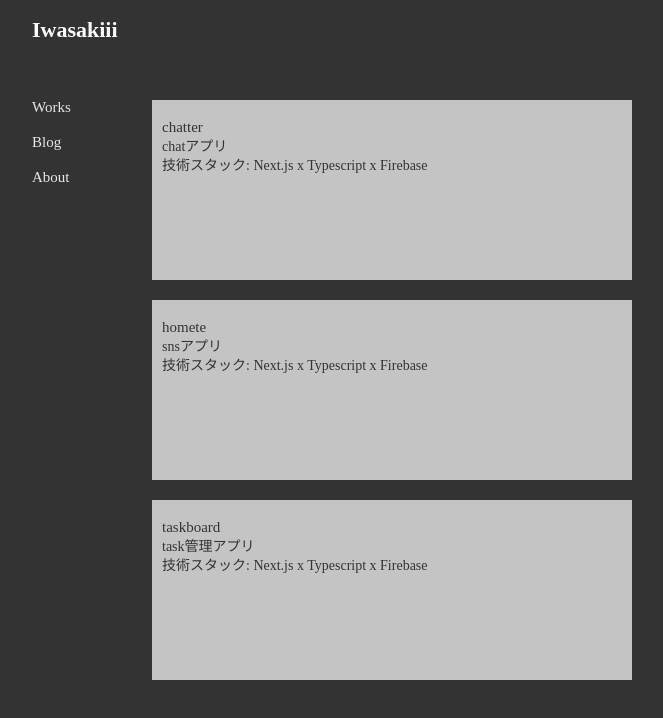
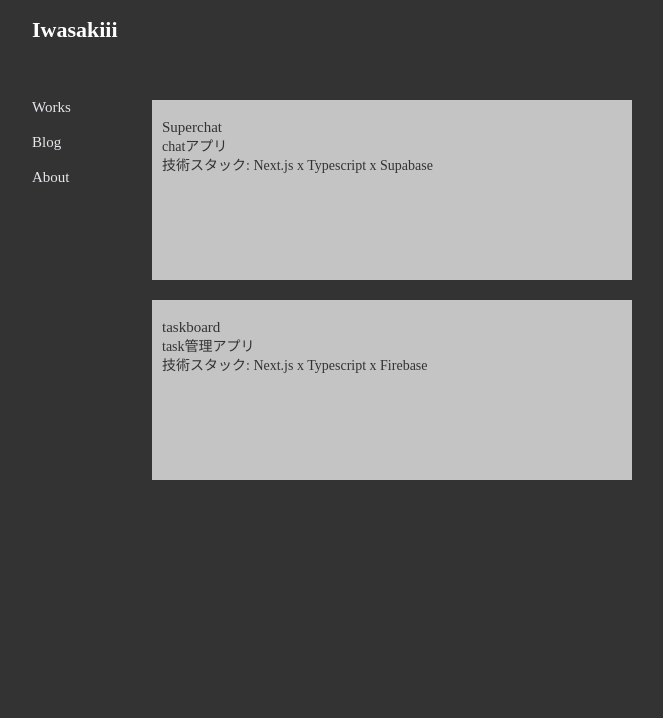
Before and after one commit to Yoshiyuki-Iwasaki/iwasakiii, a Next.js app: page /works in a window 1280 px wide. Shown: the top 718 px of the page, without its empty margins (308-971 px from the left). Built offline with nearby package versions, Linux system fonts and the light colour scheme; no server answers.

Commit message:
fix work page.

```diff
--- a/src/pages/works/index.tsx
+++ b/src/pages/works/index.tsx
@@ -1,7 +1,7 @@
-import React from 'react'
+import React from 'react';
 import Layout from '../../components/module/Layout';
-import Link from 'next/link'
-import styled from "styled-components";
+import Link from 'next/link';
+import styled from 'styled-components';
 
 const Works = () => {
   return (
@@ -9,30 +9,15 @@ const Works = () => {
       <List>
         <ListItem>
           <Link
-            href="https://chatter-197df.web.app/"
-            as="https://chatter-197df.web.app/"
+            href="superchat256864.vercel.app/"
+            as="superchat256864.vercel.app/"
             passHref
           >
             <Inner>
               <TextArea>
-                <Title>chatter</Title>
+                <Title>Superchat</Title>
                 <Description>chatアプリ</Description>
-                <Comment>技術スタック: Next.js x Typescript x Firebase</Comment>
-              </TextArea>
-            </Inner>
-          </Link>
-        </ListItem>
-        <ListItem>
-          <Link
-            href="https://homete-d12f0.web.app/"
-            as="https://homete-d12f0.web.app/"
-            passHref
-          >
-            <Inner>
-              <TextArea>
-                <Title>homete</Title>
-                <Description>snsアプリ</Description>
-                <Comment>技術スタック: Next.js x Typescript x Firebase</Comment>
+                <Comment>技術スタック: Next.js x Typescript x Supabase</Comment>
               </TextArea>
             </Inner>
           </Link>
@@ -55,7 +40,7 @@ const Works = () => {
       </List>
     </Layout>
   );
-}
+};
 
 export default Works;
 
```
